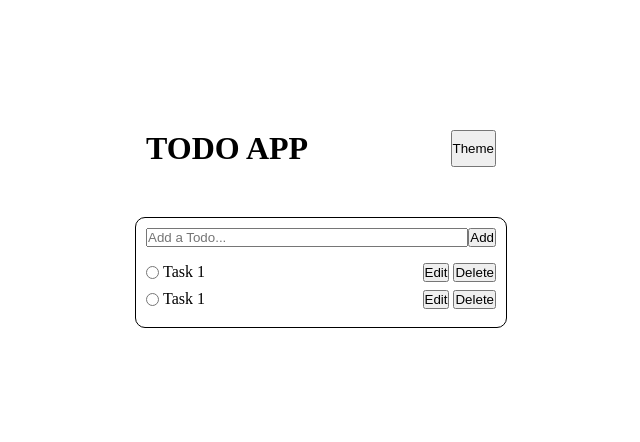
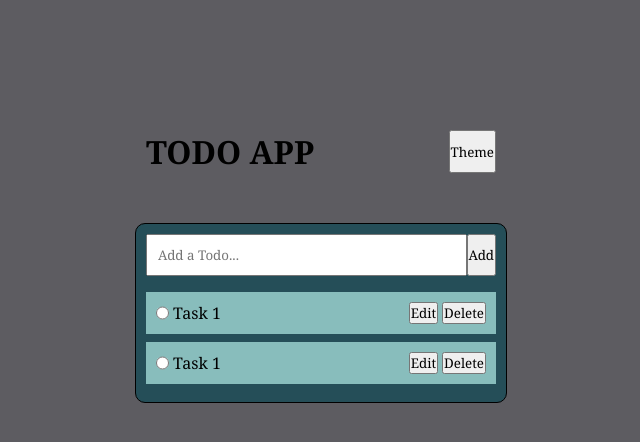
Before and after one commit to raghavluthra10/calc, a website: page js-functional/index.html in a window 1280 px wide. Both pictures are taken after a click on the button "Theme". Shown: the whole page, without its empty margins (319-959 px from the left). Drawn offline with Linux system fonts and the light colour scheme.

Commit message:
added changeTheme feature

```diff
--- a/js-functional/index.css
+++ b/js-functional/index.css
@@ -1,12 +1,24 @@
+:root {
+   --light-bg: rgb(93, 92, 97);
+   --light-primary-color: rgb(37, 78, 88);
+   --light-secondary-color: rgb(136, 189, 188);
+   --dark-bg: rgb(245, 245, 245);
+   --dark-primary-color: rgb(251, 238, 193);
+   --dark-secondary-color: rgb(218, 173, 134);
+}
+
 * {
    margin: 0;
    padding: 0;
+   font-family: Georgia, "Times New Roman", Times, serif;
 }
 
-body {
+.container {
    display: flex;
    flex-direction: column;
    align-items: center;
+   height: 100vh;
+   background-color: var(--light-bg);
 }
 
 .appTitleContainer {
@@ -27,6 +39,7 @@ body {
    padding: 10px;
    border-radius: 10px;
    border: 1px black solid;
+   background-color: var(--light-primary-color);
 }
 
 .todosForm {
@@ -35,6 +48,7 @@ body {
 
 .todosInput {
    flex: 1;
+   padding: 10px;
 }
 
 .todosList {
@@ -46,6 +60,8 @@ body {
 .todoItem {
    margin-bottom: 8px;
    display: flex;
+   padding: 10px;
+   background-color: var(--light-secondary-color);
 }
 
 .taskTitle {
--- a/js-functional/index.html
+++ b/js-functional/index.html
@@ -10,6 +10,7 @@
       <script src="index.js" async></script>
    </head>
    <body>
+      <div class="container">
          <div class="appTitleContainer">
             <h1 class="appTitle">TODO APP</h1>
             <button id="changeTheme" class="changeTheme">Theme</button>
@@ -36,5 +37,6 @@
                </div>
             </div>
          </div>
+      </div>
    </body>
 </html>
--- a/js-functional/index.js
+++ b/js-functional/index.js
@@ -0,0 +1,40 @@
+const theme = document.getElementById("changeTheme");
+
+theme.addEventListener("click", () => {
+   const root = document.querySelector(":root");
+   const rootStyle = getComputedStyle(root);
+   const lightThemeColor = rootStyle
+      .getPropertyValue("--light-bg")
+      .substring(1);
+   let containerDiv = document.querySelector(".container");
+   let containerDivBgColor = getComputedStyle(containerDiv).backgroundColor;
+
+   let todosContainer = document.querySelector(".todosContainer");
+   let todoItem = document.querySelectorAll(".todoItem");
+
+   function changeThemeToLight() {
+      containerDiv.style.backgroundColor = "var(--light-bg)";
+      todosContainer.style.backgroundColor = "var(--light-primary-color)";
+
+      for (let i = 0; i < todoItem.length; i++) {
+         todoItem[i].style.backgroundColor = "var(--light-secondary-color)";
+      }
+   }
+
+   function changeThemeToDark() {
+      containerDiv.style.backgroundColor = "var(--dark-bg)";
+      todosContainer.style.backgroundColor = "var(--dark-primary-color)";
+
+      for (let i = 0; i < todoItem.length; i++) {
+         todoItem[i].style.backgroundColor = "var(--dark-secondary-color)";
+      }
+   }
+   if (lightThemeColor === containerDivBgColor) {
+      console.log(lightThemeColor, containerDivBgColor);
+      changeThemeToDark();
+   } else {
+      // change theme to light
+      console.log(lightThemeColor, containerDivBgColor, "hfuydr");
+      changeThemeToLight();
+   }
+});
```
Lines whose indentation alone changed are shown as unchanged.
